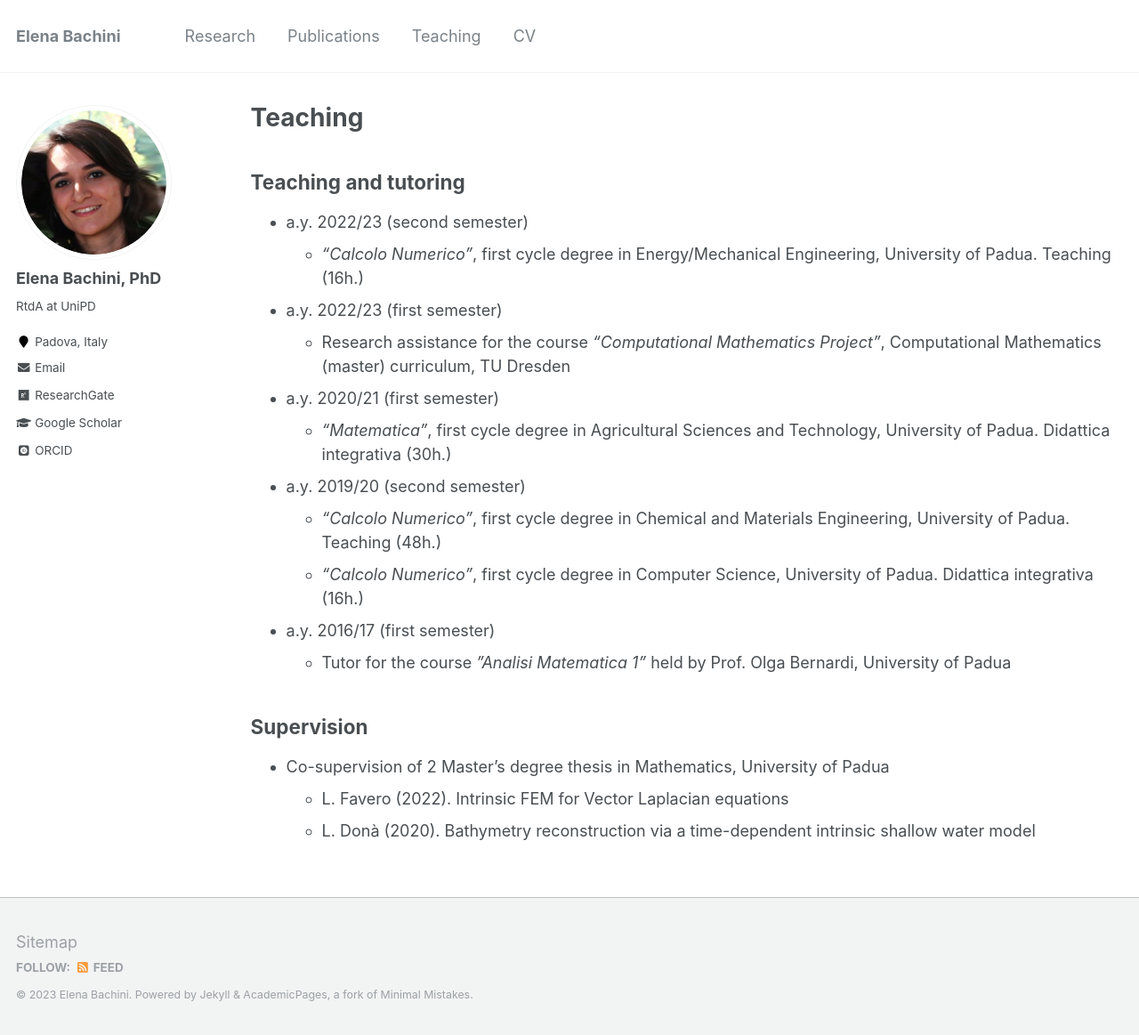
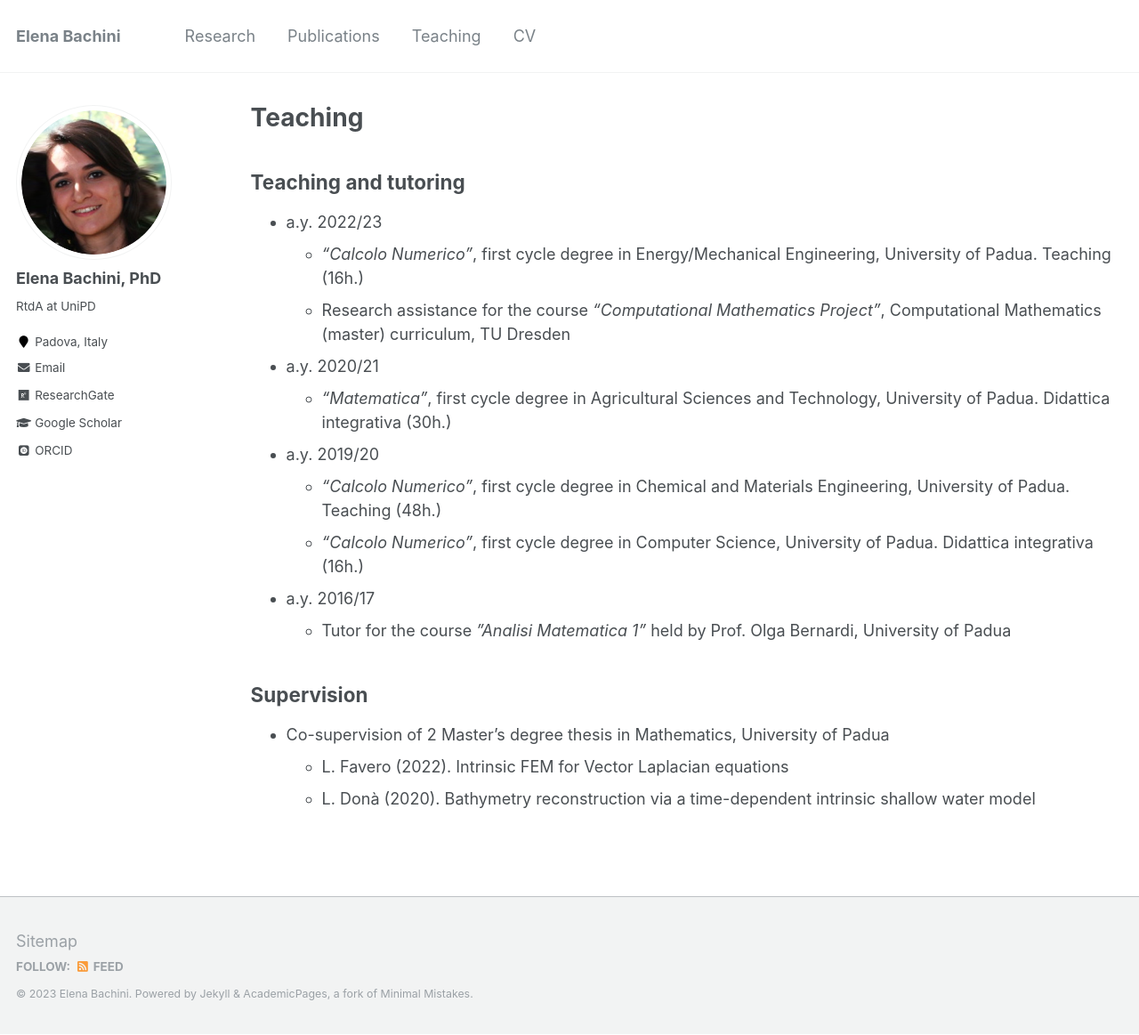
Before and after one commit to elenabachini/elenabachini.github.io, a Jekyll site: the page built from _pages/teaching.md, in a window 1280 px wide and 1163 px high. Shown: the whole window at 89% size. Built offline with Jekyll 4.4.1, drawn with Linux system fonts in a browser that asks for light colours; some web fonts are replaced.

Commit message:
update teaching page

```diff
--- a/_pages/teaching.md
+++ b/_pages/teaching.md
@@ -8,20 +8,18 @@ author_profile: true
 {% include base_path %}
 
 ## Teaching and tutoring
-* a.y. 2022/23 (second semester)
+* a.y. 2022/23
     * <em>"Calcolo Numerico”</em>, first cycle degree in Energy/Mechanical Engineering, University of Padua. Teaching (16h.)
-
-* a.y. 2022/23 (first semester)
     * Research assistance for the course <em>“Computational Mathematics Project”</em>, Computational Mathematics (master) curriculum, TU Dresden
 
-* a.y. 2020/21 (first semester)
+* a.y. 2020/21
     * <em>“Matematica”</em>, first cycle degree in Agricultural Sciences and Technology, University of Padua. Didattica integrativa (30h.)
 
-* a.y. 2019/20 (second semester)
+* a.y. 2019/20
     * <em>"Calcolo Numerico”</em>, first cycle degree in Chemical and Materials Engineering, University of Padua. Teaching (48h.)
     * <em>“Calcolo Numerico”</em>, first cycle degree in Computer Science, University of Padua. Didattica integrativa (16h.)
 
-* a.y. 2016/17 (first semester)
+* a.y. 2016/17
     * Tutor for the course <em>”Analisi Matematica 1”</em> held by Prof. Olga Bernardi, University of Padua
 
 ## Supervision
```
